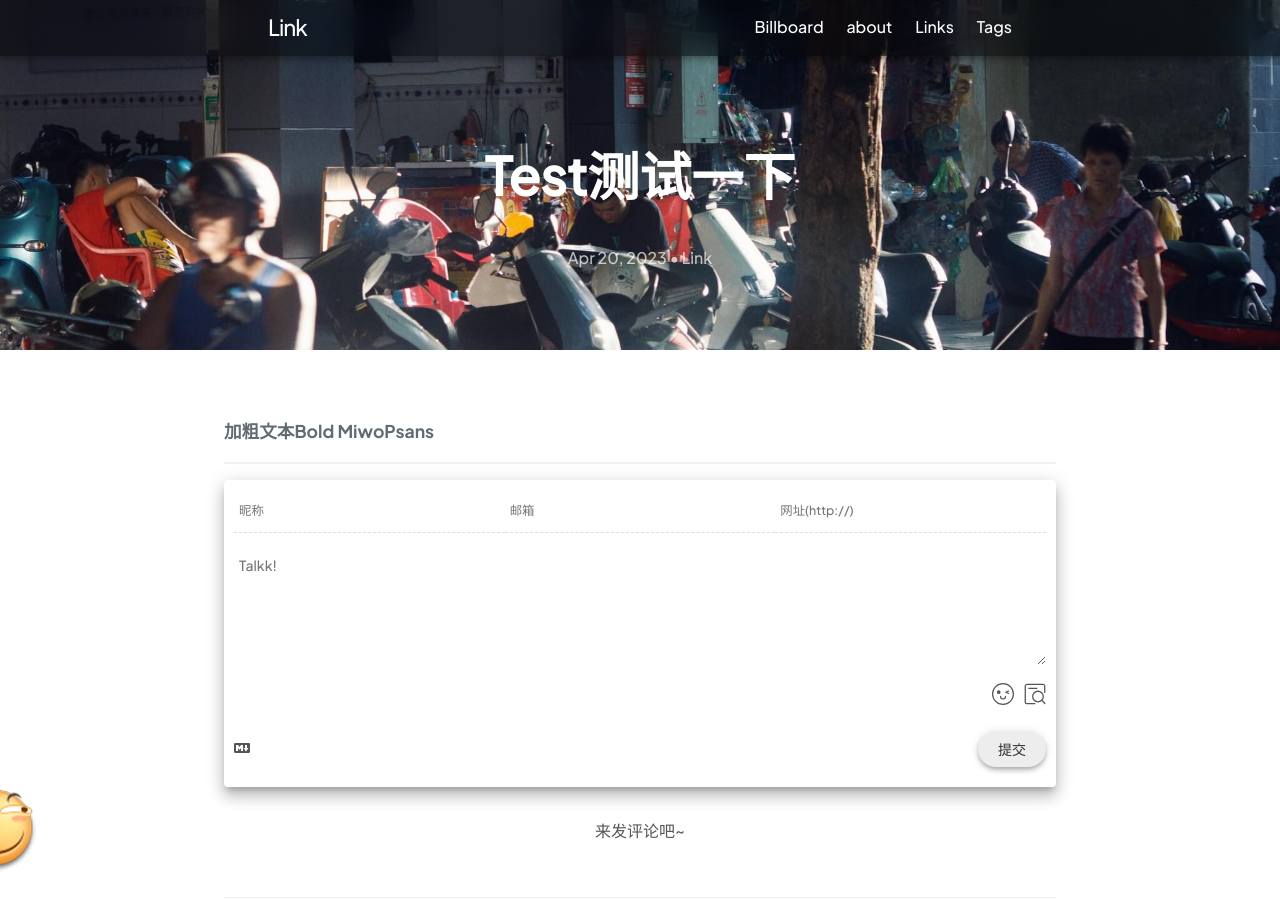
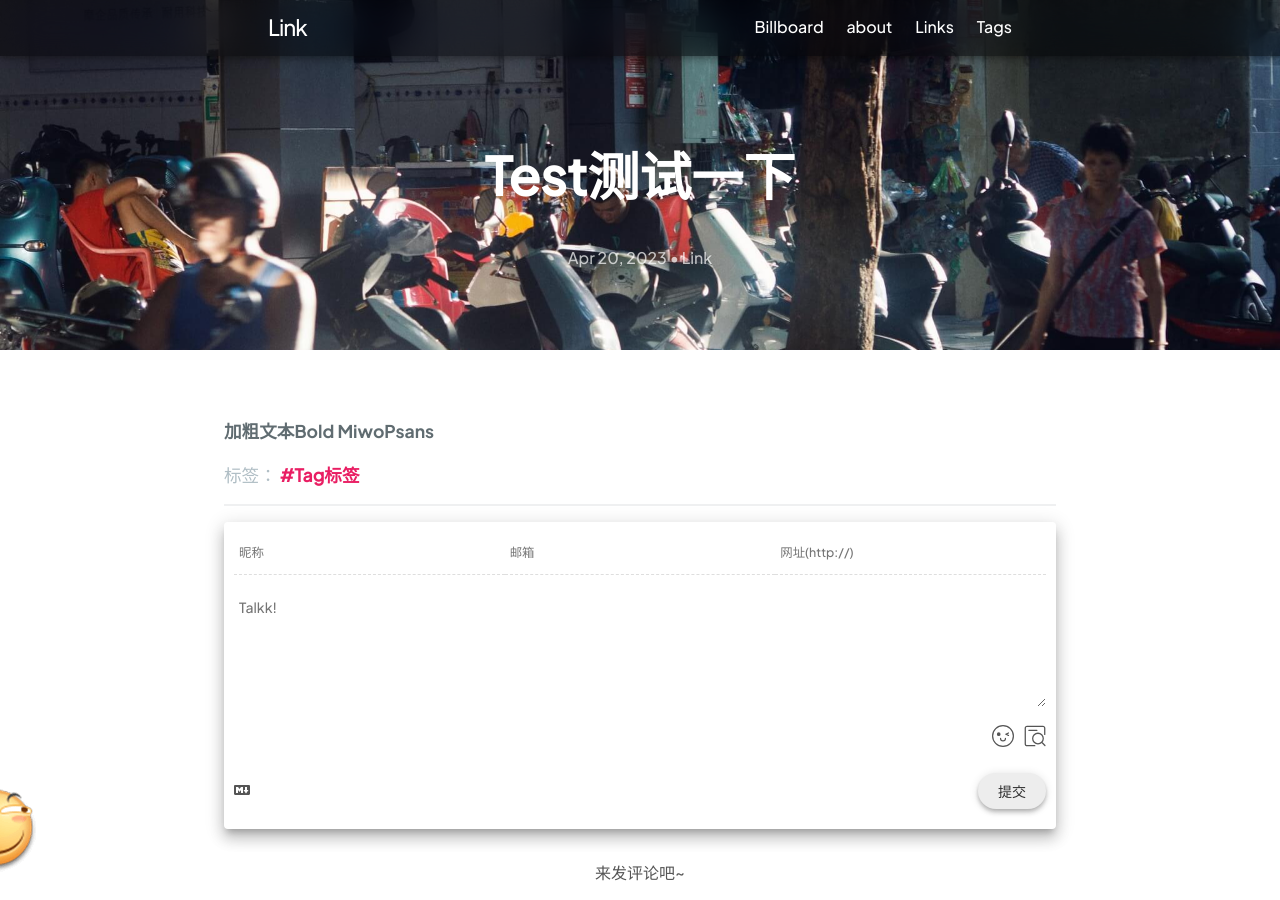
Before and after one commit to link9596/qwq, a Jekyll site: the page built from _posts/2023-4-20-rr.md, in a window 1280 px wide and 900 px high. Built offline with Jekyll 4.4.1, drawn with Linux system fonts in a browser that asks for light colours; comment, search, counter and statistics services are not loaded.

Commit message:
Update 2023-4-20-rr.md

```diff
--- a/_posts/2023-4-20-rr.md
+++ b/_posts/2023-4-20-rr.md
@@ -1,7 +1,7 @@
 ---
 layout: post
 title: Test测试一下
-tags: #Tag标签
+tags: Tag标签
 ---
 
 **加粗文本Bold MiwoPsans**
```
